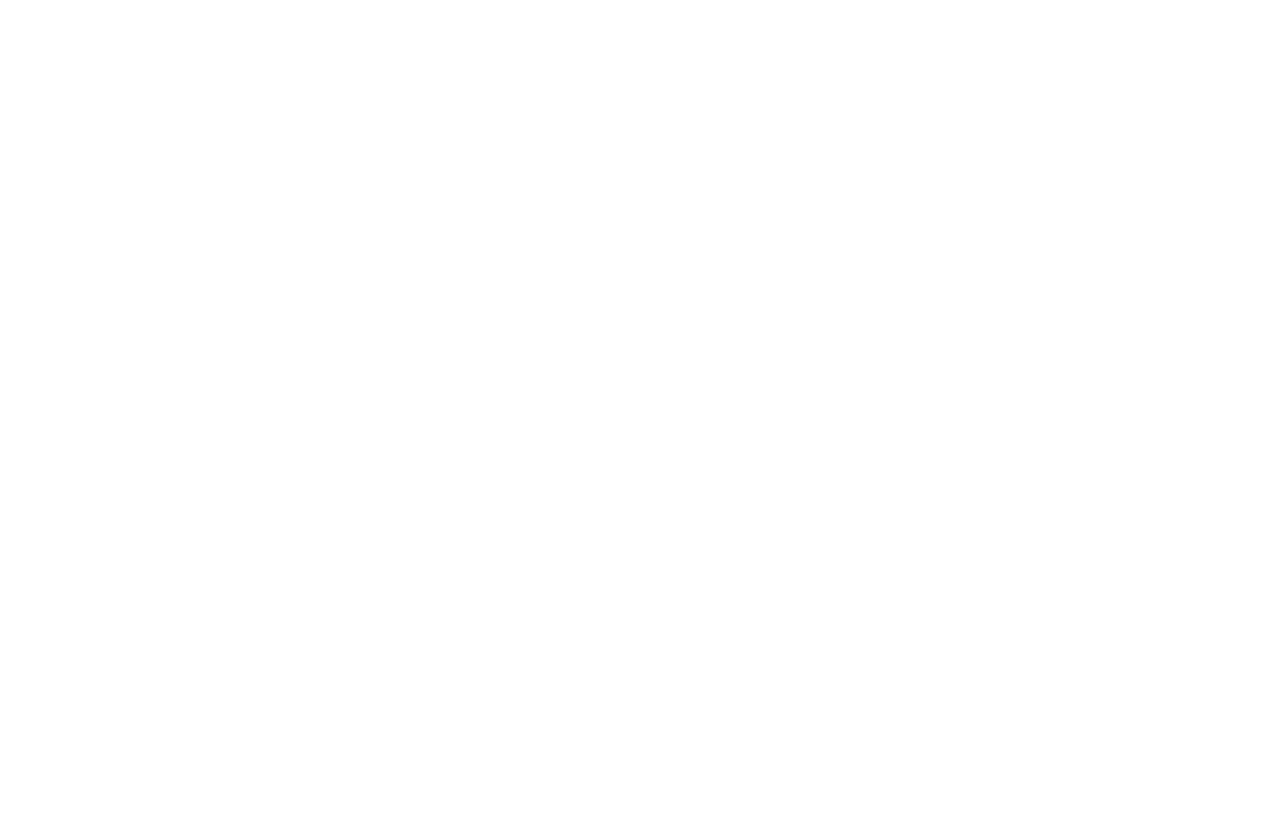
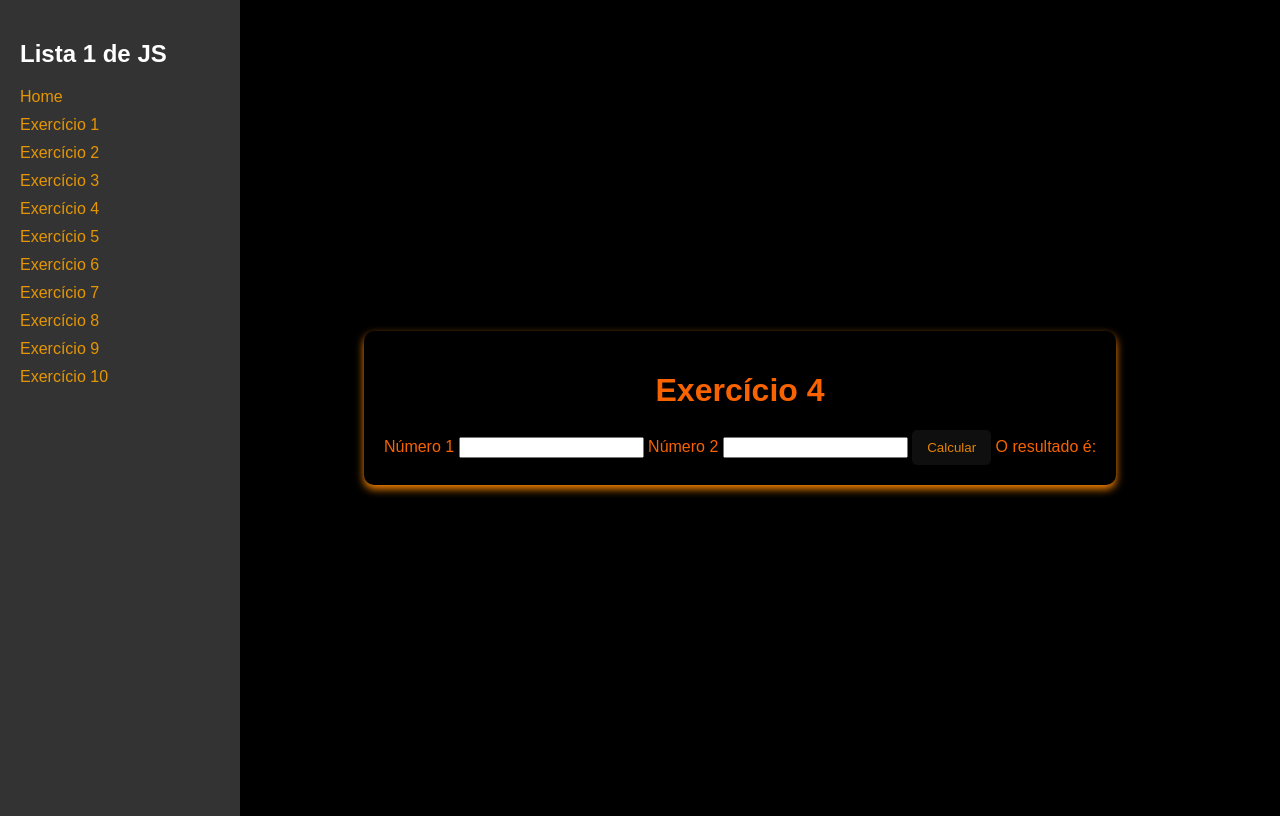
Before and after one commit to RonaldADS/linguagemprogramacao, a plain HTML site: page exercicio4.html in a window 1280 px wide. Drawn offline with Linux system fonts and the light colour scheme.

Commit message:
meu primeiro programaweb

```diff
--- a/exercicio4.html
+++ b/exercicio4.html
@@ -0,0 +1,41 @@
+<!DOCTYPE html>
+<html lang="pt-br">
+    <head>
+        <meta charset="UTF-8"><!-- UTF - 8 Sistema De Codificação de Português-->
+        <meta name="viewport" content="width=device-width, initial-scale=1.0"> <!-- a largura da página será a largura do dispositivo.-->
+        <title>Ronald ADS</title>
+        <link rel="stylesheet" href="css/style.css"> <!-- linka o css ao html-->
+        <script src="js/scripts.js"></script> <!--linka o javascript ao html-->
+    </head>
+    <body>
+        <div class="sidebar">
+            <h2> Lista 1 de JS </h2>
+            <ul> <!-- lista não ordenada-->
+                <li> <a href="index.html"> Home </a> </li>
+                <li> <a href="exercicio1.html"> Exercício 1 </a> </li>
+                <li> <a href="exercicio2.html"> Exercício 2 </a> </li>
+                <li> <a href="exercicio3.html"> Exercício 3 </a> </li>
+                <li> <a href="exercicio4.html"> Exercício 4 </a> </li>
+                <li> <a href="exercicio5.html"> Exercício 5 </a> </li>
+                <li> <a href="exercicio6.html"> Exercício 6 </a> </li>
+                <li> <a href="exercicio7.html"> Exercício 7 </a> </li>
+                <li> <a href="exercicio8.html"> Exercício 8 </a> </li>
+                <li> <a href="exercicio9.html"> Exercício 9 </a> </li>
+                <li> <a href="exercicio10.html"> Exercício 10 </a> </li>
+            </ul>
+        </div>
+        <div class="container">
+            <div class="card">
+                <h1> Exercício 4 </h1>
+                <form>
+                    <label> Número 1 </label>
+                    <input type="number" id="nro1"/>
+                    <label> Número 2 </label>
+                    <input type="number" id="nro2"/>
+                    <button onclick="exe4()" type="button"> Calcular </button>
+                    <label id="mp"> O resultado é: </label>
+                </form>
+            </div>
+        </div>
+    </body>
+</html>
--- a/js/scripts.js
+++ b/js/scripts.js
@@ -22,4 +22,15 @@ document.getElementById("mp").innert
         let preco = Number( document.getElementById("preco").value)
         let desconto = (preco*10)/100
         document.getElementById("desconto").innerText ;"o novo preço é de " +(preco-desconto)
-    }
+}
+function calcularSalario() {
+
+    let salarioFixo = Number(document.getElementById("salarioFixo").value);
+    let valorVendas = Number(document.getElementById("valorVendas").value);
+
+    // Calcula a comissão (4% das vendas)
+    const comissao = (valorVendas * 0.04)
+
+    document.getElementById("salarioFinal").innerText = "o resultado é" = (salarioFixo + comissao)
+
+}
```
Also changed, not shown: exercicio5.html (+5 -8 lines), exercicio6.html (+46 -0 lines).
